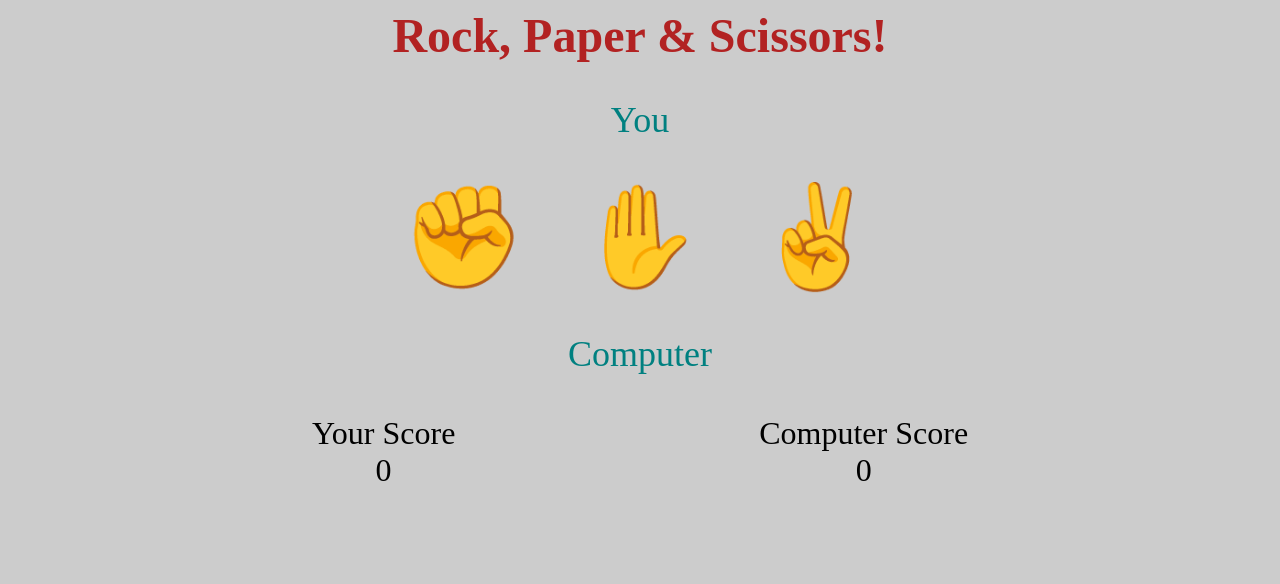
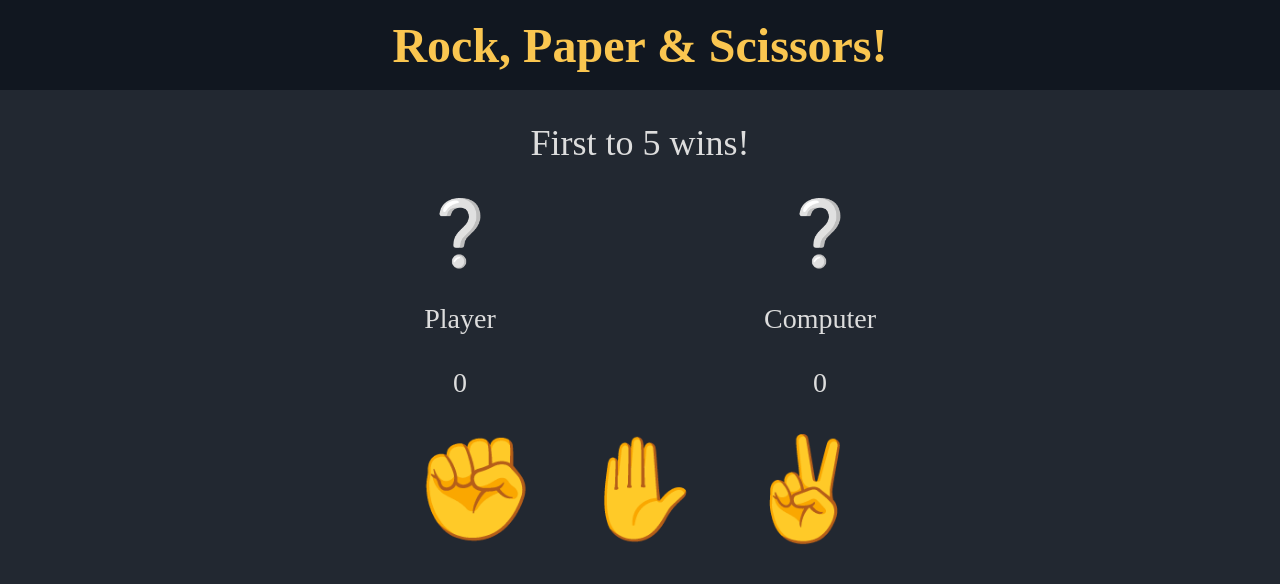
Before and after one commit to yash-wakde/rock-paper-scissor, a plain HTML site: page index.html in a window 1280 px wide. Drawn offline with Linux system fonts and the light colour scheme.

Commit message:
Change Colors

```diff
--- a/index.html
+++ b/index.html
@@ -10,20 +10,23 @@
 <body>
     <div class="game">
         <div class="heading">Rock, Paper & Scissors!</div>
-        <p class="playerText">You</p>
+        <p class="resultText">First to 5 wins!</p>
+        <div class="action">
+            <div class="action-player">
+                <p class="playerText">❔</p>
+                <div class="results">Player<br><br><span class="player-score">0</span></div>
+            </div>
+            <div class="action-computer">
+                <p class="computerText">❔</p>
+                <div class="results">Computer<br><br><span class="computer-score">0</span></div>
+            </div>
+        </div>
         <div class="selections">
             <button class="selection" data-selection="rock">✊</button>
             <button class="selection" data-selection="paper">✋</button>
             <button class="selection" data-selection="scissors">✌️</button>
         </div>
-        <p class="computerText">Computer</p>
-        <p class="resultText"></p>
-
-        <div class="container">
-            <div class="results">Your Score<br><span class="player-score">0</span></div>
-            <div class="results">Computer Score<br><span class="computer-score">0</span></div>
-        </div>
+        <button class="play-again" style="display: none;">Play Again</button>
     </div>
-    <button class="play-again" style="display: none;">Play Again</button>
 </body>
 </html>
--- a/script.js
+++ b/script.js
@@ -19,8 +19,8 @@ selectionButtons.forEach(selection => {
         if (player < maxScore && computer < maxScore) {
             const playerChoice = selection.textContent;
             const computerChoice = getComputerChoice();
-            playerText.textContent = `You : ${playerChoice}`;
-            computerText.textContent = `Computer : ${computerChoice}`;
+            playerText.textContent = `${playerChoice}`;
+            computerText.textContent = `${computerChoice}`;
             const roundResult = playRound(playerChoice, computerChoice);
             resultText.textContent = roundResult;
 
@@ -74,9 +74,9 @@ playAgainButton.addEventListener('click', () => {
     computer = 0;
     playerScore.innerText = '0';
     computerScore.innerText = '0';
-    resultText.textContent = '';
-    playerText.textContent = 'You';
-    computerText.textContent = 'Computer';
+    resultText.textContent = 'First to 5 wins!';
+    playerText.textContent = '❔';
+    computerText.textContent = '❔';
 
     selectionButtons.forEach(selection => {
         selection.disabled = false;
--- a/styles.css
+++ b/styles.css
@@ -1,13 +1,68 @@
+*{
+    margin: 0px;
+    padding: 0px;
+}
+
 body{
-    background-color:#ccc;
+    background-color:#222831;
 }
 
 .heading{
-    color: firebrick;
+    display: flex;
+    justify-content: center;
+    align-items: center;
+    background-color: #111720;
+    color: #fac650;
     font-size: 48px;
     font-weight: bold;
     text-align: center;
+    height: 90px;
 }
+
+.resultText{
+    color: #ddd;
+    font-size: 36px;
+    text-align: center;
+    margin-top: 2rem;
+}
+
+.action{
+    display: flex;
+    justify-content: center;
+    gap: 190px;
+    margin-top: 2rem;
+}
+
+.action-player{
+    width: 170px;
+    height: 170px;
+}
+
+.playerText{
+    text-align: center;
+    font-size: 4rem;
+    color: #ddd;
+    margin-bottom: 2rem;
+}
+
+.action-computer{
+    width: 170px;
+    height: 170px;
+}
+
+.computerText{
+    text-align: center;
+    font-size: 4rem;
+    color: #ddd;
+   margin-bottom: 2rem;
+}
+
+.results{
+    font-size: 28px;
+    text-align: center;
+    color: #ddd;
+}
+
 .selections{
     display:flex;
     justify-content: center;
@@ -23,39 +78,14 @@ body{
     font-size: 6rem;
     transition: 100ms;
     font-size: 100px;
+    margin-top: 4rem;
 }
 
 .selection:hover{
     transform : scale(1.2);
 }
 
-.playerText{
-    text-align: center;
-    font-size: 36px;
-    color: teal;
-}
 
-.computerText{
-    text-align: center;
-    font-size: 36px;
-    color:teal;
-}
-
-.resultText{
-    text-align: center;
-    font-size: 40px;
-    color:royalblue;
-}
-
-.container{
-    display: flex;
-    justify-content: space-evenly;
-    font-size: 32px;
-}
-
-.results{
-    text-align: center;
-}
 
 .play-again {
     display: block;
```
